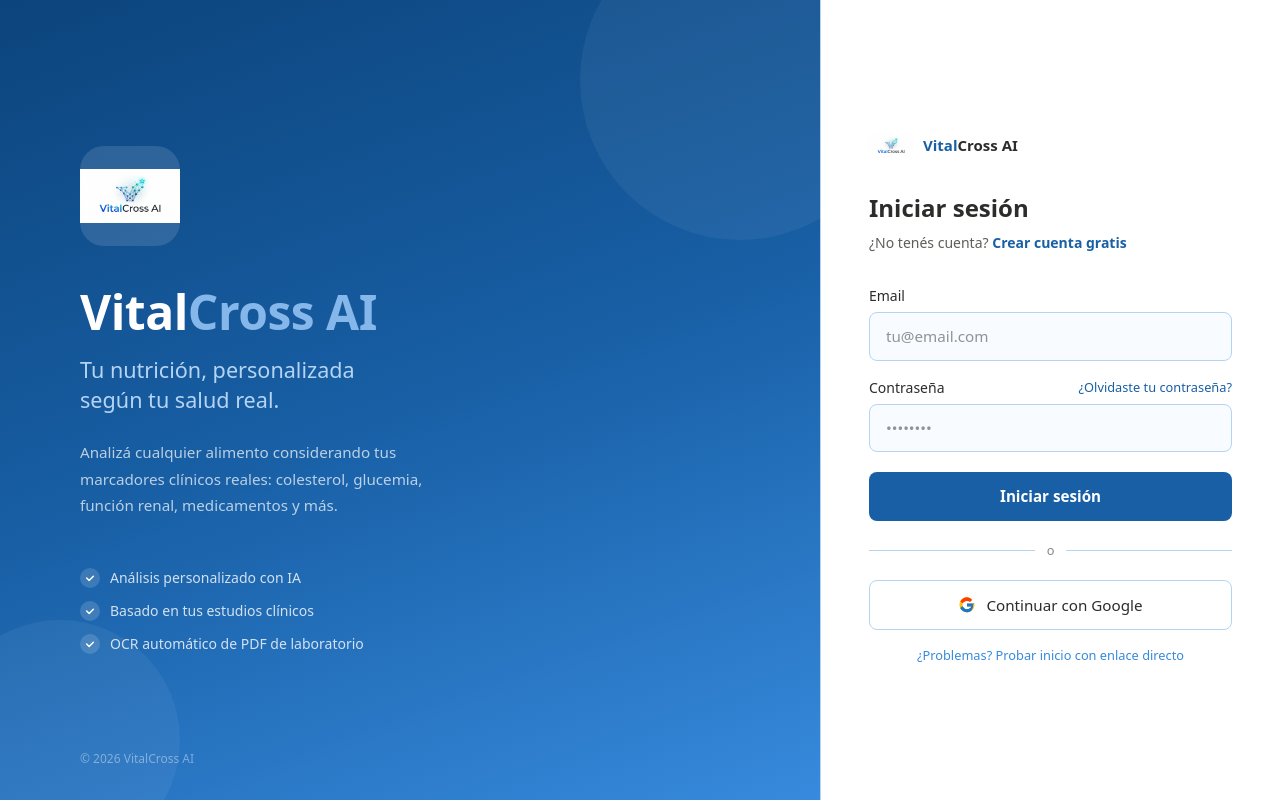
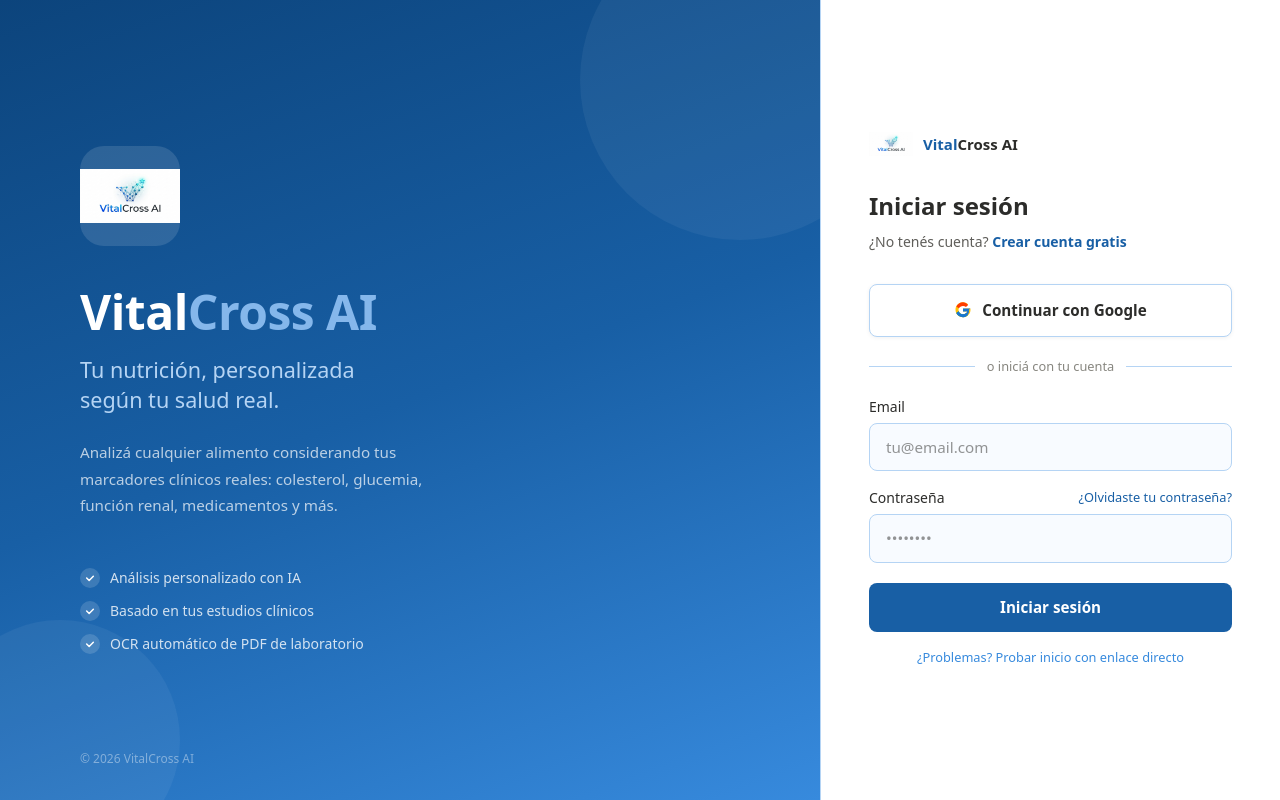
Before and after one commit to kalel3-hash/nutricion-v9, a Next.js app in the folder apps/web/: page /login in a window 1280 px wide. Built offline with nearby package versions, Linux system fonts and the light colour scheme.

Commit message:
fix: Google login primero en login page

```diff
--- a/apps/web/src/app/login/page.tsx
+++ b/apps/web/src/app/login/page.tsx
@@ -58,12 +58,8 @@ export default async function LoginPage({
           border-left: 1px solid #B5D4F4;
         }
         @media (max-width: 768px) {
-          .login-wrapper {
-            flex-direction: column;
-          }
-          .login-branding {
-            display: none;
-          }
+          .login-wrapper { flex-direction: column; }
+          .login-branding { display: none; }
           .login-form-panel {
             width: 100%;
             border-left: none;
@@ -78,59 +74,29 @@ export default async function LoginPage({
 
         {/* PANEL IZQUIERDO — Branding */}
         <div className="login-branding">
-          <div style={{
-            position: "absolute", top: "-80px", right: "-80px",
-            width: "320px", height: "320px", borderRadius: "50%",
-            background: "rgba(255,255,255,0.05)",
-          }} />
-          <div style={{
-            position: "absolute", bottom: "-60px", left: "-60px",
-            width: "240px", height: "240px", borderRadius: "50%",
-            background: "rgba(255,255,255,0.05)",
-          }} />
+          <div style={{ position: "absolute", top: "-80px", right: "-80px", width: "320px", height: "320px", borderRadius: "50%", background: "rgba(255,255,255,0.05)" }} />
+          <div style={{ position: "absolute", bottom: "-60px", left: "-60px", width: "240px", height: "240px", borderRadius: "50%", background: "rgba(255,255,255,0.05)" }} />
 
-          <div style={{
-            marginBottom: "2.5rem", position: "relative", zIndex: 1,
-            width: "100px", height: "100px", borderRadius: "24px",
-            background: "rgba(255,255,255,0.12)",
-            display: "flex", alignItems: "center", justifyContent: "center",
-          }}>
-            <Image src="/Logo.png" alt="VitalCross AI" width={280} height={280}
-              style={{ objectFit: "contain" }} priority />
+          <div style={{ marginBottom: "2.5rem", position: "relative", zIndex: 1, width: "100px", height: "100px", borderRadius: "24px", background: "rgba(255,255,255,0.12)", display: "flex", alignItems: "center", justifyContent: "center" }}>
+            <Image src="/Logo.png" alt="VitalCross AI" width={280} height={280} style={{ objectFit: "contain" }} priority />
           </div>
 
-          <h1 style={{
-            margin: "0 0 1rem", fontSize: "clamp(2rem, 4vw, 3rem)",
-            fontWeight: 700, color: "#FFFFFF", letterSpacing: "-0.5px",
-            lineHeight: 1.1, position: "relative", zIndex: 1,
-          }}>
+          <h1 style={{ margin: "0 0 1rem", fontSize: "clamp(2rem, 4vw, 3rem)", fontWeight: 700, color: "#FFFFFF", letterSpacing: "-0.5px", lineHeight: 1.1, position: "relative", zIndex: 1 }}>
             Vital<span style={{ color: "#85B7EB" }}>Cross AI</span>
           </h1>
 
-          <p style={{
-            margin: "0 0 1.5rem", fontSize: "clamp(1.1rem, 2vw, 1.35rem)",
-            fontWeight: 500, color: "#B5D4F4", lineHeight: 1.4,
-            position: "relative", zIndex: 1,
-          }}>
+          <p style={{ margin: "0 0 1.5rem", fontSize: "clamp(1.1rem, 2vw, 1.35rem)", fontWeight: 500, color: "#B5D4F4", lineHeight: 1.4, position: "relative", zIndex: 1 }}>
             Tu nutrición, personalizada<br />según tu salud real.
           </p>
 
-          <p style={{
-            margin: "0 0 3rem", fontSize: "0.95rem",
-            color: "rgba(255,255,255,0.7)", lineHeight: 1.75,
-            maxWidth: "380px", position: "relative", zIndex: 1,
-          }}>
+          <p style={{ margin: "0 0 3rem", fontSize: "0.95rem", color: "rgba(255,255,255,0.7)", lineHeight: 1.75, maxWidth: "380px", position: "relative", zIndex: 1 }}>
             Analizá cualquier alimento considerando tus marcadores clínicos reales: colesterol, glucemia, función renal, medicamentos y más.
           </p>
 
           <div style={{ display: "flex", flexDirection: "column", gap: "0.75rem", position: "relative", zIndex: 1 }}>
             {["Análisis personalizado con IA", "Basado en tus estudios clínicos", "OCR automático de PDF de laboratorio"].map((item) => (
               <div key={item} style={{ display: "flex", alignItems: "center", gap: "10px" }}>
-                <div style={{
-                  width: "20px", height: "20px", borderRadius: "50%",
-                  background: "rgba(255,255,255,0.15)",
-                  display: "flex", alignItems: "center", justifyContent: "center", flexShrink: 0,
-                }}>
+                <div style={{ width: "20px", height: "20px", borderRadius: "50%", background: "rgba(255,255,255,0.15)", display: "flex", alignItems: "center", justifyContent: "center", flexShrink: 0 }}>
                   <svg width="10" height="10" viewBox="0 0 12 12" fill="none">
                     <path d="M2 6l3 3 5-5" stroke="white" strokeWidth="1.8" strokeLinecap="round" strokeLinejoin="round"/>
                   </svg>
@@ -140,10 +106,7 @@ export default async function LoginPage({
             ))}
           </div>
 
-          <p style={{
-            position: "absolute", bottom: "2rem", left: "5rem",
-            fontSize: "0.75rem", color: "rgba(255,255,255,0.4)", margin: 0, zIndex: 1,
-          }}>
+          <p style={{ position: "absolute", bottom: "2rem", left: "5rem", fontSize: "0.75rem", color: "rgba(255,255,255,0.4)", margin: 0, zIndex: 1 }}>
             © 2026 VitalCross AI
           </p>
         </div>
@@ -151,7 +114,6 @@ export default async function LoginPage({
         {/* PANEL DERECHO — Formulario */}
         <div className="login-form-panel">
 
-          {/* Logo solo en mobile */}
           <div style={{ display: "flex", alignItems: "center", gap: "10px", marginBottom: "2rem" }}>
             <Image src="/Logo.png" alt="VitalCross AI" width={44} height={44} style={{ objectFit: "contain" }} />
             <span style={{ fontSize: "15px", fontWeight: 600 }}>
@@ -161,34 +123,52 @@ export default async function LoginPage({
           </div>
 
           <div style={{ marginBottom: "2rem" }}>
-            <h2 style={{ margin: "0 0 0.4rem", fontSize: "1.5rem", fontWeight: 700, color: "#2C2C2A" }}>
-              Iniciar sesión
-            </h2>
+            <h2 style={{ margin: "0 0 0.4rem", fontSize: "1.5rem", fontWeight: 700, color: "#2C2C2A" }}>Iniciar sesión</h2>
             <p style={{ margin: 0, fontSize: "0.875rem", color: "#5F5E5A" }}>
               ¿No tenés cuenta?{" "}
-              <Link href="/register" style={{ color: "#185FA5", fontWeight: 600, textDecoration: "none" }}>
-                Crear cuenta gratis
-              </Link>
+              <Link href="/register" style={{ color: "#185FA5", fontWeight: 600, textDecoration: "none" }}>Crear cuenta gratis</Link>
             </p>
           </div>
 
           {hasError && (
-            <div style={{
-              background: "#FEE2E2", border: "1px solid #FECACA", borderRadius: "8px",
-              padding: "0.75rem 1rem", marginBottom: "1.25rem",
-              fontSize: "0.875rem", color: "#991B1B", textAlign: "center",
-            }}>
+            <div style={{ background: "#FEE2E2", border: "1px solid #FECACA", borderRadius: "8px", padding: "0.75rem 1rem", marginBottom: "1.25rem", fontSize: "0.875rem", color: "#991B1B", textAlign: "center" }}>
               Email o contraseña incorrectos. Intentá de nuevo.
             </div>
           )}
 
-          <form action={credentialsSignIn} style={{ display: "flex", flexDirection: "column", gap: "1rem", marginBottom: "1.25rem" }}>
+          {/* GOOGLE PRIMERO */}
+          <form action={googleSignIn} style={{ marginBottom: "1.25rem" }}>
+            <button type="submit" style={{
+              width: "100%", padding: "0.875rem", borderRadius: "8px",
+              background: "#FFFFFF", border: "1.5px solid #B5D4F4",
+              fontSize: "0.95rem", fontWeight: 600, color: "#2C2C2A",
+              cursor: "pointer", display: "flex", alignItems: "center", justifyContent: "center", gap: "10px",
+              boxShadow: "0 1px 4px rgba(0,0,0,0.06)",
+            }}>
+              <svg xmlns="http://www.w3.org/2000/svg" width="18" height="18" viewBox="0 0 48 48">
+                <path fill="#FFC107" d="M43.611 20.083H42V20H24v8h11.303C33.807 31.657 29.314 35 24 35c-6.627 0-12-5.373-12-12s5.373-12 12-12c3.059 0 5.842 1.156 7.961 3.039l5.657-5.657C33.491 5.095 28.973 3 24 3 12.955 3 4 11.955 4 23s8.955 20 20 20 20-8.955 20-20c0-1.341-.138-2.651-.389-3.917z"/>
+                <path fill="#FF3D00" d="M6.306 14.691l6.571 4.817C14.651 16.018 18.961 13 24 13c3.059 0 5.842 1.156 7.961 3.039l5.657-5.657C33.491 5.095 28.973 3 24 3 16.318 3 9.656 7.337 6.306 14.691z"/>
+                <path fill="#4CAF50" d="M24 43c5.241 0 9.735-1.737 12.98-4.712l-5.99-4.998C29.9 34.669 27.17 35 24 35c-5.29 0-9.768-3.317-11.396-7.946l-6.53 5.032C9.384 38.556 16.129 43 24 43z"/>
+                <path fill="#1976D2" d="M43.611 20.083H42V20H24v8h11.303C34.617 31.657 30.124 35 24 35c-5.29 0-9.768-3.317-11.396-7.946l-6.53 5.032C9.384 38.556 16.129 43 24 43c8.837 0 16-7.163 16-16 0-1.341-.138-2.651-.389-3.917z"/>
+              </svg>
+              Continuar con Google
+            </button>
+          </form>
+
+          {/* DIVISOR */}
+          <div style={{ display: "flex", alignItems: "center", gap: "12px", marginBottom: "1.25rem" }}>
+            <div style={{ flex: 1, height: "1px", background: "#B5D4F4" }} />
+            <span style={{ fontSize: "0.8rem", color: "#888780" }}>o iniciá con tu cuenta</span>
+            <div style={{ flex: 1, height: "1px", background: "#B5D4F4" }} />
+          </div>
+
+          {/* EMAIL / CONTRASEÑA */}
+          <form action={credentialsSignIn} style={{ display: "flex", flexDirection: "column", gap: "1rem" }}>
             <div style={{ display: "flex", flexDirection: "column", gap: "6px" }}>
               <label style={{ fontSize: "0.875rem", fontWeight: 500, color: "#2C2C2A" }}>Email</label>
               <input type="email" name="email" required placeholder="tu@email.com" style={{
-                padding: "0.75rem 1rem", borderRadius: "8px",
-                border: "1.5px solid #B5D4F4", fontSize: "0.95rem",
-                color: "#2C2C2A", outline: "none", background: "#F8FBFF",
+                padding: "0.75rem 1rem", borderRadius: "8px", border: "1.5px solid #B5D4F4",
+                fontSize: "0.95rem", color: "#2C2C2A", outline: "none", background: "#F8FBFF",
                 width: "100%", boxSizing: "border-box",
               }} />
             </div>
@@ -200,9 +180,8 @@ export default async function LoginPage({
                 </Link>
               </div>
               <input type="password" name="password" required placeholder="••••••••" style={{
-                padding: "0.75rem 1rem", borderRadius: "8px",
-                border: "1.5px solid #B5D4F4", fontSize: "0.95rem",
-                color: "#2C2C2A", outline: "none", background: "#F8FBFF",
+                padding: "0.75rem 1rem", borderRadius: "8px", border: "1.5px solid #B5D4F4",
+                fontSize: "0.95rem", color: "#2C2C2A", outline: "none", background: "#F8FBFF",
                 width: "100%", boxSizing: "border-box",
               }} />
             </div>
@@ -212,30 +191,6 @@ export default async function LoginPage({
               fontWeight: 600, border: "none", cursor: "pointer", marginTop: "0.25rem",
             }}>
               Iniciar sesión
-            </button>
-          </form>
-
-          <div style={{ display: "flex", alignItems: "center", gap: "12px", marginBottom: "1.25rem" }}>
-            <div style={{ flex: 1, height: "1px", background: "#B5D4F4" }} />
-            <span style={{ fontSize: "0.8rem", color: "#888780" }}>o</span>
-            <div style={{ flex: 1, height: "1px", background: "#B5D4F4" }} />
-          </div>
-
-          <form action={googleSignIn}>
-            <button type="submit" style={{
-              width: "100%", padding: "0.8rem", borderRadius: "8px",
-              background: "#FFFFFF", border: "1.5px solid #B5D4F4",
-              fontSize: "0.95rem", fontWeight: 500, color: "#2C2C2A",
-              cursor: "pointer", display: "flex", alignItems: "center",
-              justifyContent: "center", gap: "10px",
-            }}>
-              <svg xmlns="http://www.w3.org/2000/svg" width="18" height="18" viewBox="0 0 48 48">
-                <path fill="#FFC107" d="M43.611 20.083H42V20H24v8h11.303C33.807 31.657 29.314 35 24 35c-6.627 0-12-5.373-12-12s5.373-12 12-12c3.059 0 5.842 1.156 7.961 3.039l5.657-5.657C33.491 5.095 28.973 3 24 3 12.955 3 4 11.955 4 23s8.955 20 20 20 20-8.955 20-20c0-1.341-.138-2.651-.389-3.917z"/>
-                <path fill="#FF3D00" d="M6.306 14.691l6.571 4.817C14.651 16.018 18.961 13 24 13c3.059 0 5.842 1.156 7.961 3.039l5.657-5.657C33.491 5.095 28.973 3 24 3 16.318 3 9.656 7.337 6.306 14.691z"/>
-                <path fill="#4CAF50" d="M24 43c5.241 0 9.735-1.737 12.98-4.712l-5.99-4.998C29.9 34.669 27.17 35 24 35c-5.29 0-9.768-3.317-11.396-7.946l-6.53 5.032C9.384 38.556 16.129 43 24 43z"/>
-                <path fill="#1976D2" d="M43.611 20.083H42V20H24v8h11.303C34.617 31.657 30.124 35 24 35c-5.29 0-9.768-3.317-11.396-7.946l-6.53 5.032C9.384 38.556 16.129 43 24 43c8.837 0 16-7.163 16-16 0-1.341-.138-2.651-.389-3.917z"/>
-              </svg>
-              Continuar con Google
             </button>
           </form>
 
```
